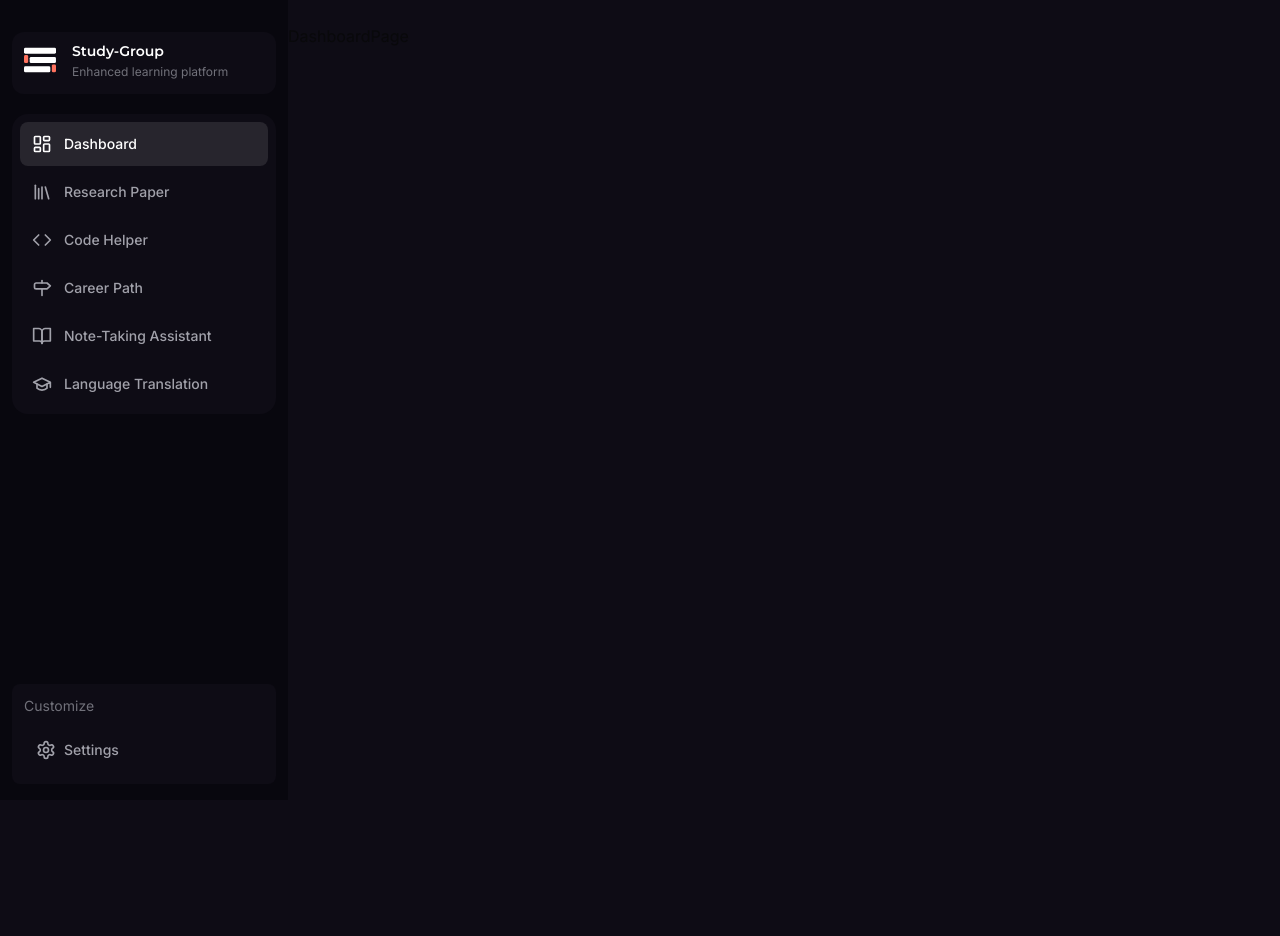
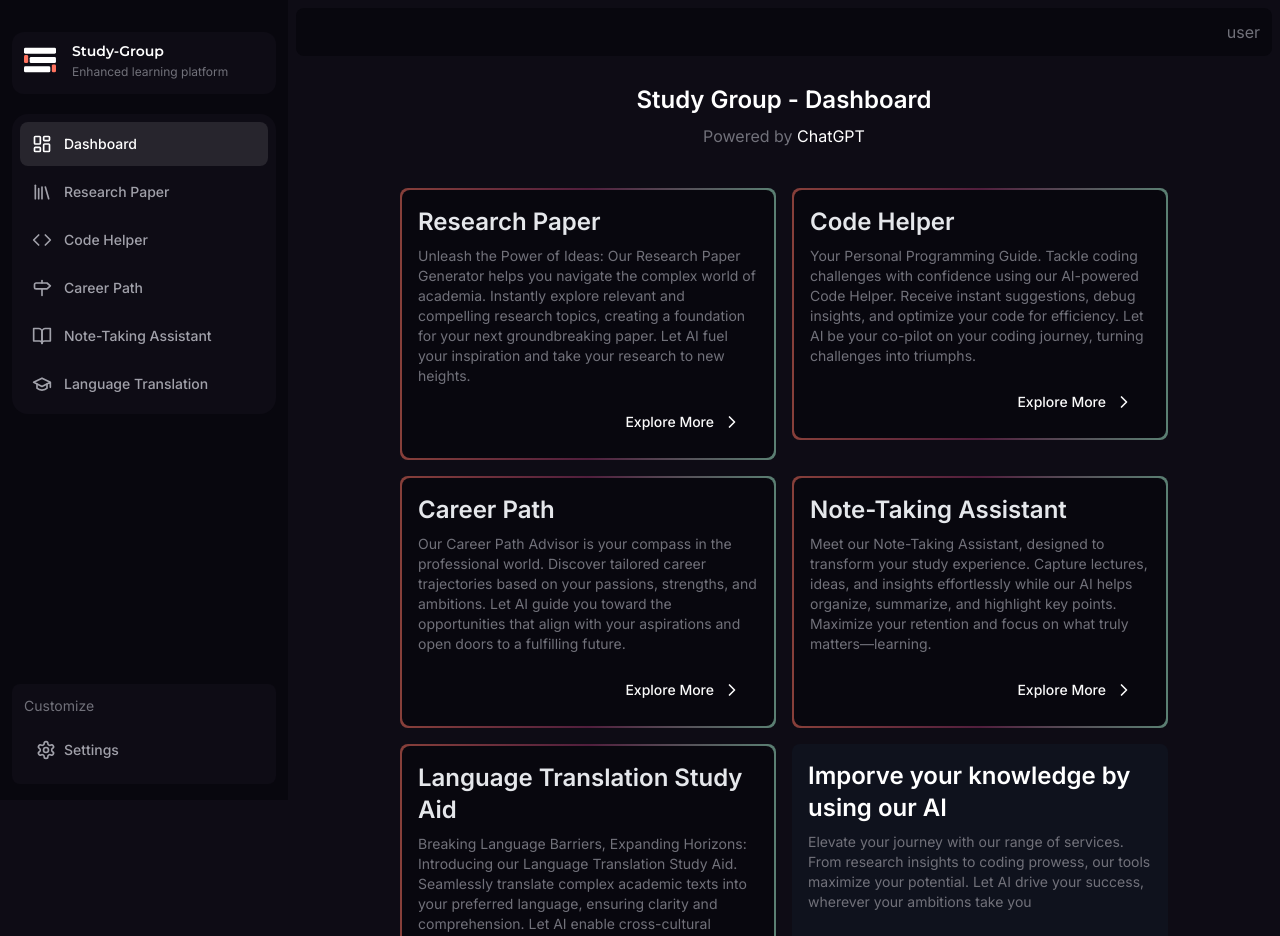
Before and after one commit to scluzive-bastine/study-genius-ai, a Next.js app: page /dashboard in a window 1280 px wide. Shown: the top 936 px of the page. Before the commit the page ends 800 px from the top, so only its background shows below. Built offline with nearby package versions, Linux system fonts and the light colour scheme.

Commit message:
Dashboard completed

```diff
--- a/app/(dashboard)/(routes)/dashboard/page.tsx
+++ b/app/(dashboard)/(routes)/dashboard/page.tsx
@@ -1,7 +1,90 @@
+import { Button } from '@/components/ui/button'
+import { ChevronRightIcon } from 'lucide-react'
+import Image from 'next/image'
+import Link from 'next/link'
 import React from 'react'
 
+const services = [
+  {
+    title: 'Research Paper',
+    description:
+      'Unleash the Power of Ideas: Our Research Paper Generator helps you navigate the complex world of academia. Instantly explore relevant and compelling research topics, creating a foundation for your next groundbreaking paper. Let AI fuel your inspiration and take your research to new heights.',
+    href: '/research',
+  },
+  {
+    title: 'Code Helper',
+    description:
+      'Your Personal Programming Guide. Tackle coding challenges with confidence using our AI-powered Code Helper. Receive instant suggestions, debug insights, and optimize your code for efficiency. Let AI be your co-pilot on your coding journey, turning challenges into triumphs.',
+    href: '/code',
+  },
+  {
+    title: 'Career Path',
+    description:
+      'Our Career Path Advisor is your compass in the professional world. Discover tailored career trajectories based on your passions, strengths, and ambitions. Let AI guide you toward the opportunities that align with your aspirations and open doors to a fulfilling future.',
+    href: '/career',
+  },
+  {
+    title: 'Note-Taking Assistant',
+    description:
+      'Meet our Note-Taking Assistant, designed to transform your study experience. Capture lectures, ideas, and insights effortlessly while our AI helps organize, summarize, and highlight key points. Maximize your retention and focus on what truly matters—learning.',
+    href: '/notes',
+  },
+  {
+    title: 'Language Translation Study Aid',
+    description:
+      'Breaking Language Barriers, Expanding Horizons: Introducing our Language Translation Study Aid. Seamlessly translate complex academic texts into your preferred language, ensuring clarity and comprehension. Let AI enable cross-cultural learning, making knowledge accessible to all.',
+    href: '/language',
+  },
+]
+
 const DashboardPage = () => {
-  return <div>DashboardPage</div>
+  return (
+    <div className='max-w-screen-md mx-auto'>
+      <div className='mt-5'>
+        <div className='text-center'>
+          <h1 className='text-white font-semibold text-2xl mb-2'>Study Group - Dashboard</h1>
+          <span className='text-muted-foreground font-normal'>
+            Powered by <span className='cursor-pointer text-white'>ChatGPT</span>{' '}
+          </span>
+        </div>
+      </div>
+      <section className='grid grid-cols-1 md:grid-cols-2 gap-4 mt-10'>
+        {services.map((service) => (
+          <Link href={service.href} key={service.title}>
+            <article className='bg-gradient-to-r from-[#FF725E]/50 via-pink-500/30 to-emerald-200/50 hover:from-[#FF725E]/80 hover:via-pink-500/60 hover:to-emerald-200/80 group p-0.5 rounded-lg transition-all ease-in-out duration-200'>
+              <div className='bg-[#08070e] p-4 h-full rounded-lg flex flex-col space-y-4 justify-between'>
+                <div>
+                  <h1 className='text-gray-200 font-semibold text-2xl mb-2'>{service.title}</h1>
+                  <p className='text-muted-foreground text-sm'>{service.description}</p>
+                </div>
+                <div className='flex justify-end'>
+                  <Button className='bg-transparent group-hover:bg-white/10 ml-auto'>
+                    Explore More
+                    <ChevronRightIcon className='w-5 h-5 ml-2' />
+                  </Button>
+                </div>
+              </div>
+            </article>
+          </Link>
+        ))}
+        <div className='bg-gray-900/50 p-4 h-full rounded-lg flex flex-col space-y-4 justify-between'>
+          <div>
+            <h1 className='text-white font-semibold text-2xl mb-2'>
+              Imporve your knowledge by using our AI
+            </h1>
+            <p className='text-muted-foreground text-sm'>
+              Elevate your journey with our range of services. From research insights to coding
+              prowess, our tools maximize your potential. Let AI drive your success, wherever your
+              ambitions take you
+            </p>
+          </div>
+          <div className='relative w-full h-12'>
+            <Image fill objectFit='contain' src='/chain.svg' alt='Chain' />
+          </div>
+        </div>
+      </section>
+    </div>
+  )
 }
 
 export default DashboardPage
--- a/app/(dashboard)/layout.tsx
+++ b/app/(dashboard)/layout.tsx
@@ -8,8 +8,10 @@ const DashboardLayout = ({ children }: { children: React.ReactNode }) => {
       <div className='hidden h-full lg:flex md:w-72 md:flex-col md:fixed md:inset-y-0'>
         <Sidebar />
       </div>
-      <div className='lg:pl-72'>
-        <Navbar />
+      <div className='lg:pl-72 pb-20'>
+        <div className='p-2'>
+          <Navbar />
+        </div>
         {children}
       </div>
     </div>
--- a/components/dashboard/navbar.tsx
+++ b/components/dashboard/navbar.tsx
@@ -3,8 +3,9 @@ import MobileSidebar from './mobile-sidebar'
 
 const Navbar = () => {
   return (
-    <div className='flex items-center justify-end p-3'>
+    <div className='flex items-center justify-end p-3 relative rounded-lg bg-[#08070e]'>
       <MobileSidebar />
+      <div className='text-muted-foreground'>user</div>
     </div>
   )
 }
```
Also changed, not shown: public/chain.svg (added).
